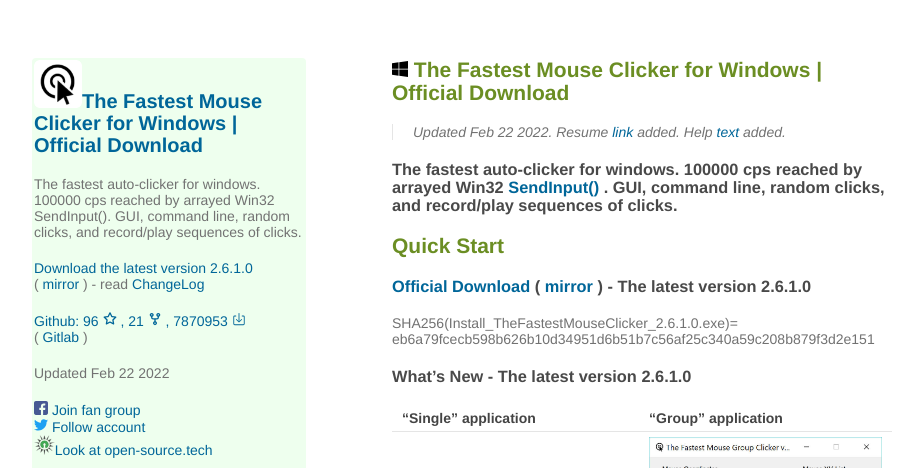
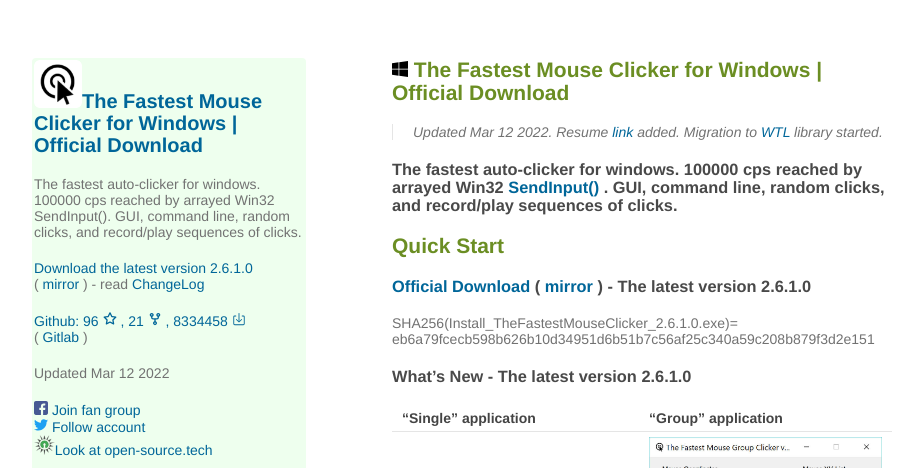
Before and after one commit to windows-2048/The-Fastest-Mouse-Clicker-for-Windows, a Jekyll site: the page built from docs/README.md, in a window 1280 px wide and 900 px high. Shown: the top 468 px of the window, without its empty margins (178-1093 px from the left). Built offline with Jekyll 4.4.1, drawn with Linux system fonts in a browser that asks for light colours; our own code applies the rules of GitHub Pages for plain Markdown files.

Commit message:
add latest WTL library to start migration to

```diff
--- a/docs/README.md
+++ b/docs/README.md
@@ -1,6 +1,6 @@
 ## ![Windows](./windows.svg) {{site.title}}
 
-> Updated Feb 22 2022. Resume [link](https://windows-2048.github.io/resume/){:target="_blank"} added. Help [text](index.html#HelpHowToUse) added.
+> Updated Mar 12 2022. Resume [link](https://windows-2048.github.io/resume/){:target="_blank"} added. Migration to [WTL](https://github.com/windows-2048/The-Fastest-Mouse-Clicker-for-Windows/tree/master/WTL/Include){:target="_blank"} library started.
 
 ### {{site.description_rich}}
 
--- a/docs/_layouts/default.html
+++ b/docs/_layouts/default.html
@@ -47,7 +47,7 @@
 "interactionStatistic":{
 "@type": "InteractionCounter",
 "interactionType": "https://schema.org/DownloadAction",
-"userInteractionCount": "7870953"
+"userInteractionCount": "8334458"
 },
 "applicationCategory":"Utilities",
 "applicationSubCategory":"Mouse Auto-Clicker",
@@ -133,7 +133,7 @@
 <title>Forks made at Github</title>
 <path fill-rule="evenodd" d="M5 3.25a.75.75 0 11-1.5 0 .75.75 0 011.5 0zm0 2.122a2.25 2.25 0 10-1.5 0v.878A2.25 2.25 0 005.75 8.5h1.5v2.128a2.251 2.251 0 101.5 0V8.5h1.5a2.25 2.25 0 002.25-2.25v-.878a2.25 2.25 0 10-1.5 0v.878a.75.75 0 01-.75.75h-4.5A.75.75 0 015 6.25v-.878zm3.75 7.378a.75.75 0 11-1.5 0 .75.75 0 011.5 0zm3-8.75a.75.75 0 100-1.5.75.75 0 000 1.5z"></path>
 </svg>
-      , 7870953
+      , 8334458
 <svg width="1em" height="1em" viewBox="0 0 16 16" class="bi bi-box-arrow-in-down" fill="currentColor" xmlns="http://www.w3.org/2000/svg">
 <title>Total downloads including all the historical sites</title>
   <path fill-rule="evenodd" d="M4.646 8.146a.5.5 0 0 1 .708 0L8 10.793l2.646-2.647a.5.5 0 0 1 .708.708l-3 3a.5.5 0 0 1-.708 0l-3-3a.5.5 0 0 1 0-.708z"/>
@@ -145,7 +145,7 @@
 </p>
 
 <p class="view">
-Updated Feb 22 2022
+Updated Mar 12 2022
 </p>
 
         {% if site.github.is_user_page %}
--- a/docs/sitemap.xml
+++ b/docs/sitemap.xml
@@ -2,7 +2,7 @@
 <urlset xmlns="http://www.sitemaps.org/schemas/sitemap/0.9">
    <url>
       <loc>https://windows-2048.github.io/The-Fastest-Mouse-Clicker-for-Windows/</loc>
-      <lastmod>2022-02-22</lastmod>
+      <lastmod>2022-03-12</lastmod>
       <changefreq>daily</changefreq>
       <priority>0.8</priority>
    </url>
```
Also changed, not shown: README.md.
